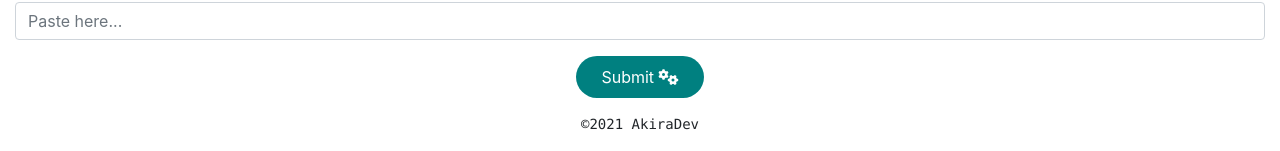
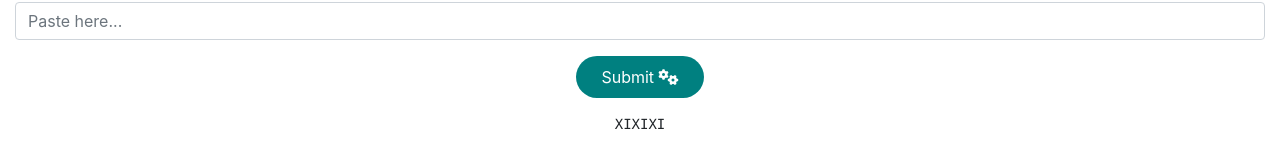
Before and after one commit to Renaldi-DNP/gabut, a Flask app: page / in a window 1280 px wide. Shown: the part 1019-1170 px from the top of the page. Run offline with Flask 2, Linux system fonts and the light colour scheme; some libraries are stand-ins or nearby versions.

Commit message:
Update core.html

```diff
--- a/templates/core.html
+++ b/templates/core.html
@@ -25,7 +25,7 @@
     {% endmacro %}
     {% macro wm(c) %}
     <center>
-      <pre>©2021 AkiraDev</pre>
+      <pre>XIXIXI</pre>
     </center>
     {% endmacro %}
     {% macro js(d) %}
```
